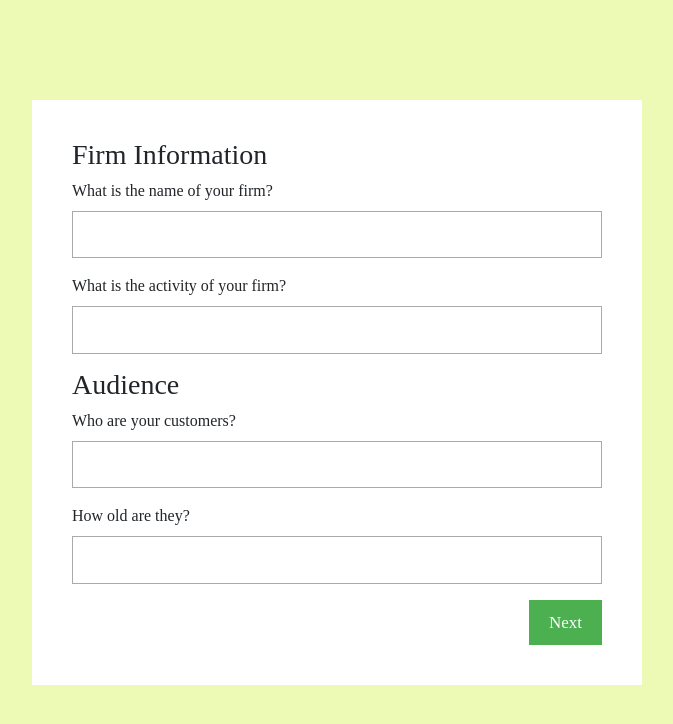
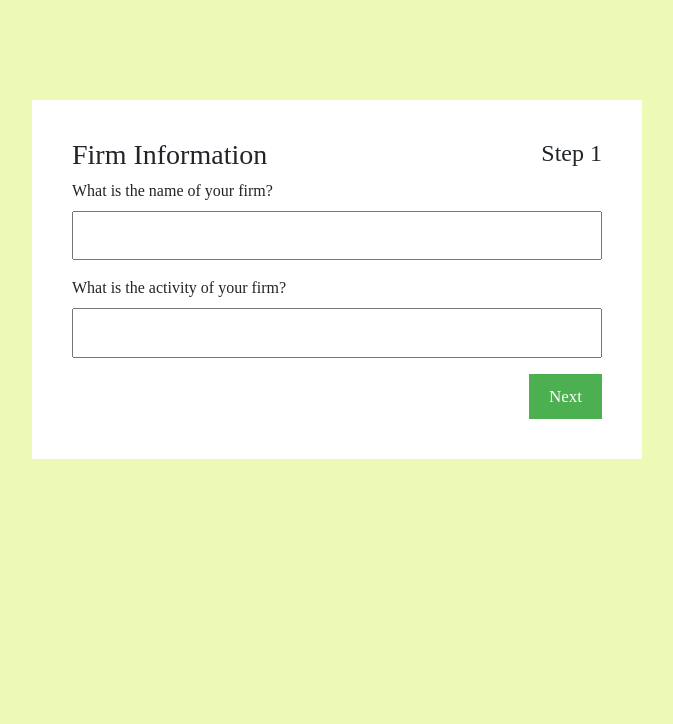
Before and after one commit to lvlbiz/lvl-biz, a PHP site: page /users/salesman/form/index.php in a window 1280 px wide. Shown: the top 724 px of the page, without its empty margins (303-976 px from the left). Run offline with PHP 8.4, Linux system fonts and the light colour scheme; some libraries are stand-ins or nearby versions.

Commit message:
[bugfix] frames and modal

```diff
--- a/users/salesman/form/index.php
+++ b/users/salesman/form/index.php
@@ -15,17 +15,45 @@
 	<section id="section1">
 		<div class="container-fluid col-md-6 col-md-offset-3">
 
+
+<div class="modal fade" id="basicModal" tabindex="-1" role="dialog" aria-labelledby="basicModal" aria-hidden="true">
+  <div class="modal-dialog">
+    <div class="modal-content">
+      <div class="modal-header">
+        <h4 class="modal-title" id="myModalLabel">Thank You for Your time (User)</h4>
+        <button type="button" class="close" data-dismiss="modal" aria-label="Close">
+          <span aria-hidden="true">&times;</span>
+        </button>
+      </div>
+      <div class="modal-body">
+        If you have got any questions You can ask right away?
+            So if that is it, I would like thank You for Your time, and good bye (name).
+      </div>
+      <div class="modal-footer">
+<!--        <button type="button" class="btn btn-default" data-dismiss="modal">Close</button>-->
+        <button type="button" class="btn btn-primary">Close and Proceed</button>
+      </div>
+    </div>
+  </div>
+</div
+
+
 <!-- MultiStep Form -->
-<form id="regForm" action="/submit_page.php">
+<form id="regForm"  action="https://stackoverflow.com/">
   <!-- One "tab" for each step in the form: -->
 
     <div class="tab">
+         <h4>Step 1</h4>
           <h3>Firm Information</h3>
+
             <label>What is the name of your firm?</label>
             <p><input class="field" type="text" placeholder="" oninput="this.className = ''"></p>
               <label>What is the activity of your firm?</label>
             <p><input class="field" type="text" placeholder="" oninput="this.className = ''"></p>
+          </div>
 
+    <div class="tab">
+        <h4>Step 2</h4>
           <h3>Audience</h3>
           <label>Who are your customers?</label>
             <p><input type="text" class="field" placeholder="" oninput="this.className = ''" ></p>
@@ -33,8 +61,8 @@
         <p><input type="text" class="field"placeholder="" oninput="this.className = ''"></p>
 </div>
 
-
     <div class="tab">
+        <h4>Step 3</h4>
          <h3>Purpose</h3>
               <label>What do You want from visitors to accomplish on Your website?</label>
             <p><input  type="text" class="field" placeholder="" oninput="this.className = ''" ></p>
@@ -44,7 +72,10 @@
 
               <label>Is it important to You that Your website is on the first place on the Google specific keyword so that You can get organic traffic?</label>
             <p><input type="text" class="field" placeholder="" oninput="this.className = ''" ></p>
+</div>
 
+    <div class="tab">
+        <h4>Step 4</h4>
         <h3>Style</h3>
           <label>What types of things do you see on other websites that you really like?</label>
         <p><input type="text" class="field" placeholder="" oninput="this.className = ''" ></p>
@@ -57,6 +88,7 @@
 </div>
 
     <div class="tab">
+        <h4>Step 5</h4>
           <h3>Important</h3>
           <label>Can You name me 3 things that are most important on your new website?</label>
         <p><input class="field" placeholder="" oninput="this.className = ''" ></p>
@@ -64,36 +96,44 @@
           <label>Can You name me 3 things that are least important on your new website?</label>
         <p><input class="field" placeholder="" oninput="this.className = ''"></p>
 
+    </div>
+
+    <div class="tab">
+        <h4>Step 6</h4>
          <h3>Pages</h3>
           <p>Which pages would You like to have?</p>
-        <input class="radio" type="radio"  oninput="this.className = ''">
+            <input class="radio" type="checkbox"  oninput="this.className = ''">
                 <label>Home</label><br>
-        <input class="radio" type="radio"  oninput="this.className = ''">
+            <input class="radio" type="checkbox"  oninput="this.className = ''">
                 <label>Landing Page</label><br>
-        <input class="radio" type="radio"  oninput="this.className = ''">
+            <input class="radio" type="checkbox"  oninput="this.className = ''">
                 <label>Services/Products</label><br>
-        <input class="radio" type="radio"  oninput="this.className = ''">
+            <input class="radio" type="checkbox"  oninput="this.className = ''">
                 <label>About Us</label><br>
-        <input class="radio" type="radio"  oninput="this.className = ''">
+            <input class="radio" type="checkbox"  oninput="this.className = ''">
                 <label>Contact</label><br>
-        <input class="radio" type="radio"  oninput="this.className = ''">
+            <input class="radio" type="checkbox"  oninput="this.className = ''">
                 <label>Portfolio</label><br>
             <label>Can you name me 3 things that are least important on your new website?</label>
         <p><input placeholder="" oninput="this.className = ''"></p>
 </div>
 
     <div class="tab">
+        <h4>Step 7</h4>
           <h3>Features</h3>
           <p>What features does it need to have?</p>
-      <input class="radio" type="radio"  oninput="this.className = ''">
+          <input class="radio" type="checkbox"  oninput="this.className = ''">
                 <label>Booking</label><br>
-        <input class="radio" type="radio"  oninput="this.className = ''">
+            <input class="radio" type="checkbox"  oninput="this.className = ''">
                 <label>Chat</label><br>
-        <input class="radio" type="radio"  oninput="this.className = ''">
+            <input class="radio" type="checkbox"  oninput="this.className = ''">
                 <label>Language Translation</label><br>
-         <input class="radio" type="radio"  oninput="this.className = ''">
+             <input class="radio" type="checkbox"  oninput="this.className = ''">
                 <label>Payment Gateway</label><br>
+</div>
 
+    <div class="tab">
+        <h4>Step 8</h4>
           <h3>Competitors</h3>
               <label>Who are your main competitors?</label>
             <p><input  type="text" class="field" placeholder="" oninput="this.className = ''" ></p>
@@ -106,32 +146,60 @@
 </div>
 
     <div class="tab">
+        <h4>Step 9</h4>
          <h3>Hosting and Domain</h3>
               <label>Have You got hosting?</label>
             <p><input  type="text" class="field" placeholder="" oninput="this.className = ''" ></p>
 
               <label>Have You got domain?</label>
             <p><input type="text" class="field" placeholder="" oninput="this.className = ''" ></p>
+</div>
 
+    <div class="tab">
+        <h4>Step 10</h4>
                 <h3>Information or Service</h3>
-      <input class="radio" type="radio"  oninput="this.className = ''">
+          <input class="radio" type="checkbox"  oninput="this.className = ''">
                 <label>Yes, Provide us with credentials and information</label><br>
-        <input class="radio" type="radio"  oninput="this.className = ''">
+            <input class="radio" type="checkbox"  oninput="this.className = ''">
                 <label>No, We will provide free domain and free hosting for one year</label><br>
+</div>
 
+    <div class="tab">
+        <h4>Step 11</h4>
                 <h3>Content</h3>
             <label>Please provide me with the picture of your shop/office?</label>
-            <p><input type="text" class="field" placeholder="" oninput="this.className = ''" ></p>
+                <input type="file" id="myfile" name="myfile" oninput="this.className = ''">
           <label>Do you need text or you can provide it by your own?</label>
                 <p><input type="text" class="field" placeholder="" oninput="this.className = ''" ></p>
           <label>Have you got any social media accounts?</label>
                 <p><input type="text" class="field" placeholder="" oninput="this.className = ''" ></p>
       </div>
 
+    <div class="tab">
+        <h4>Step 12</h4>
+                    <h3>Time</h3>
+                <label>When do you need this project to be finished?</label>
+                    <p><input type="text" class="field" placeholder="" oninput="this.className = ''" ></p>
+</div>
+
+    <div class="tab">
+        <h4>Step 13</h4>
+                    <h3>Budget</h3>
+                <label>What is the budget for our project?</label>
+                    <p><input type="text" class="field" placeholder="" oninput="this.className = ''" ></p>
+</div>
+
+    <div class="tab">
+        <h4>Step 14</h4>
+                    <h3>Description</h3>
+        <p><label>Write description or other notes</label></p>
+                    <textarea id="text-area" name="text-area" rows="4" cols="80"> </textarea>
+</div>
+
   <div style="overflow:auto;">
     <div style="float:right;">
       <button type="button" id="prevBtn" onclick="nextPrev(-1)">Previous</button>
-      <button type="button" id="nextBtn" onclick="nextPrev(1)">Next</button>
+      <button type="button" id="nextBtn" onclick="nextPrev(1)" >Next</button>
     </div>
   </div>
   <!-- Circles which indicates the steps of the form: -->
@@ -140,7 +208,16 @@
     <span class="step"></span>
     <span class="step"></span>
     <span class="step"></span>
-
+    <span class="step"></span>
+    <span class="step"></span>
+    <span class="step"></span>
+    <span class="step"></span>
+    <span class="step"></span>
+    <span class="step"></span>
+    <span class="step"></span>
+    <span class="step"></span>
+    <span class="step"></span>
+    <span class="step"></span>
   </div>
 </form>
 <!-- /.MultiStep Form -->
--- a/users/salesman/form/script.js
+++ b/users/salesman/form/script.js
@@ -3,7 +3,6 @@ $('.btn').click(function(event) {
   var target = $(this).data('target');
 // console.log('#'+target);
 $('#click-alert').html('data-target= ' + target).fadeIn(50).delay(3000).fadeOut(1000);
-
 });
 
 
@@ -23,12 +22,16 @@ function showTab(n) {
 }
 if (n == (x.length - 1)) {
   document.getElementById("nextBtn").innerHTML = "Submit";
+
 } else {
   document.getElementById("nextBtn").innerHTML = "Next";
 }
 //... and run a function that will display the correct step indicator:
 fixStepIndicator(n)
 }
+
+
+
 
 function nextPrev(n) {
 // This function will figure out which tab to display
@@ -42,8 +45,11 @@ function nextPrev(n) {
 // if you have reached the end of the form...
 if (currentTab >= x.length) {
   // ... the form gets submitted:
+  $('#basicModal').modal('show');
+  e.preventDefault();
   document.getElementById("regForm").submit();
   return false;
+
 }
 // Otherwise, display the correct tab:
 showTab(currentTab);
--- a/users/salesman/form/style.css
+++ b/users/salesman/form/style.css
@@ -1,5 +1,5 @@
 /*custom font*/
-@import url(import url here);
+/* @import url(import url here); */
 
 body {
 	/*font: normal 1em 'font';*/
@@ -39,7 +39,9 @@ main {
   width: 100%;
   min-width: 600px;
 }
-
+h4{
+    float: right;
+}
 h1 {
   text-align: center;
 }
@@ -48,10 +50,10 @@ input{
   width: 100%;
   font-size: 17px;
   font-family: Raleway;
-  border: 1px solid #aaaaaa;
+
 }
 
-input[type=radio]{
+input[type=checkbox]{
   border: 3px solid #555;
   width: 20px;
 }
```
Lines whose indentation alone changed are shown as unchanged.
